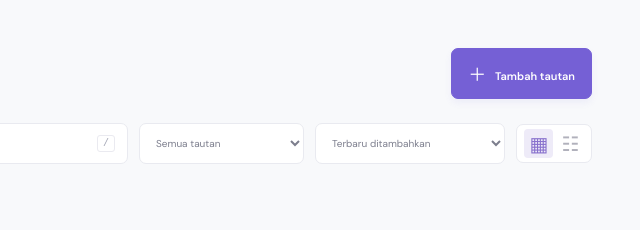
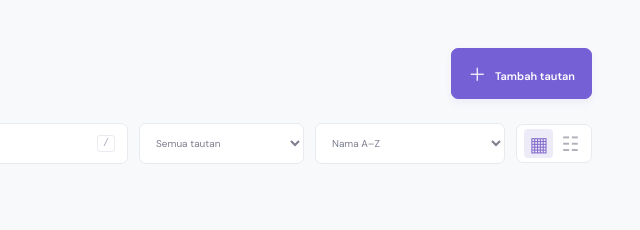
Before and after one commit to sayaahmaddi-lab/tautan, a website: page index.html in a window 1280 px wide. Shown: the top 230 px of the page, 640-1280 px from the left. Drawn offline with Linux system fonts and the light colour scheme; no server answers.

Commit message:
Default link sorting to alphabetical
Co-authored-by: arena-agent <297053741+arena-agent@users.noreply.github.com>

```diff
--- a/index.html
+++ b/index.html
@@ -34,8 +34,8 @@
           <option value="recent">Baru ditambahkan</option>
         </select>
         <select id="sort" aria-label="Urutkan tautan">
+          <option value="az" selected>Nama A–Z</option>
           <option value="new">Terbaru ditambahkan</option>
-          <option value="az">Nama A–Z</option>
           <option value="old">Terlama ditambahkan</option>
         </select>
         <div class="view-switch" role="group" aria-label="Tampilan tautan">
```
